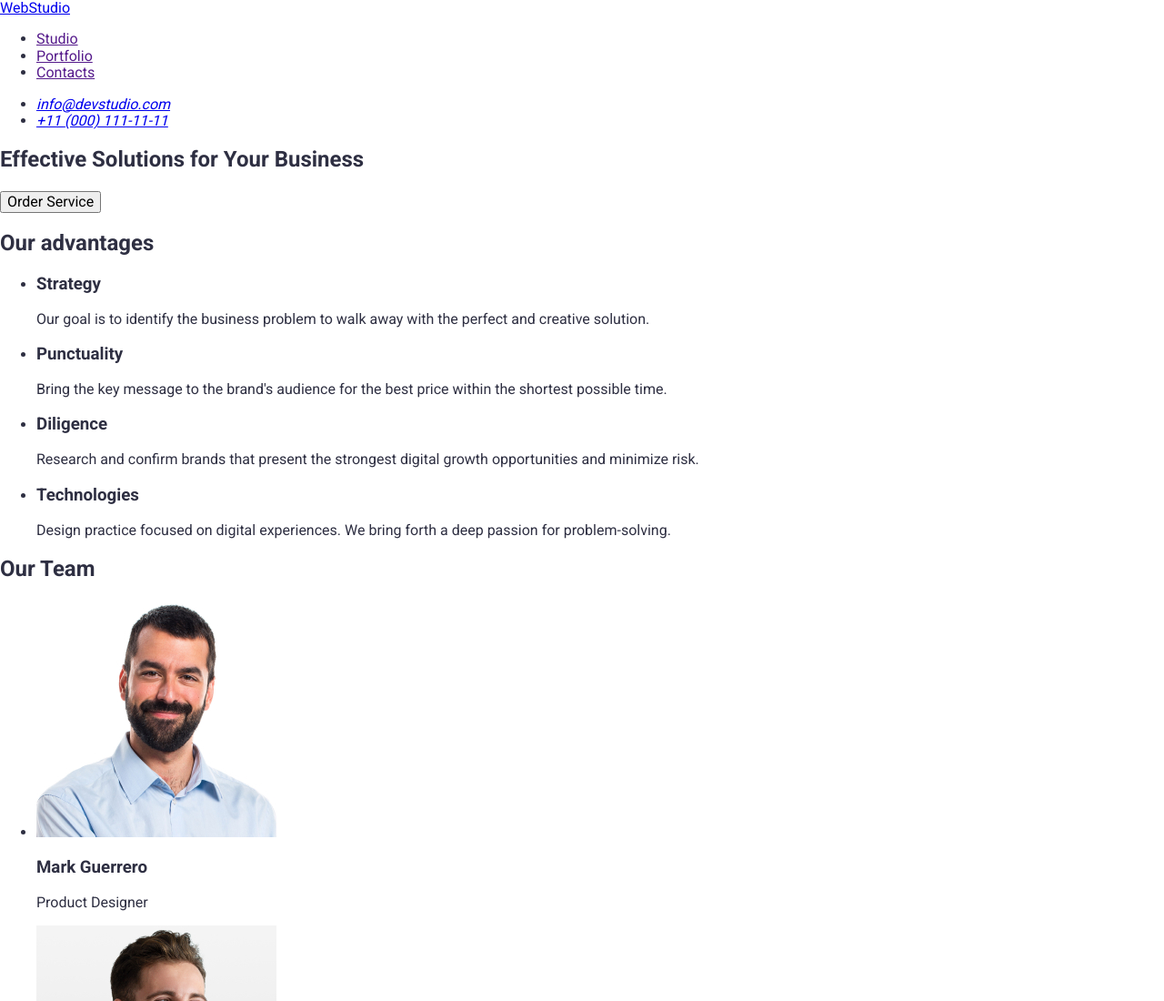
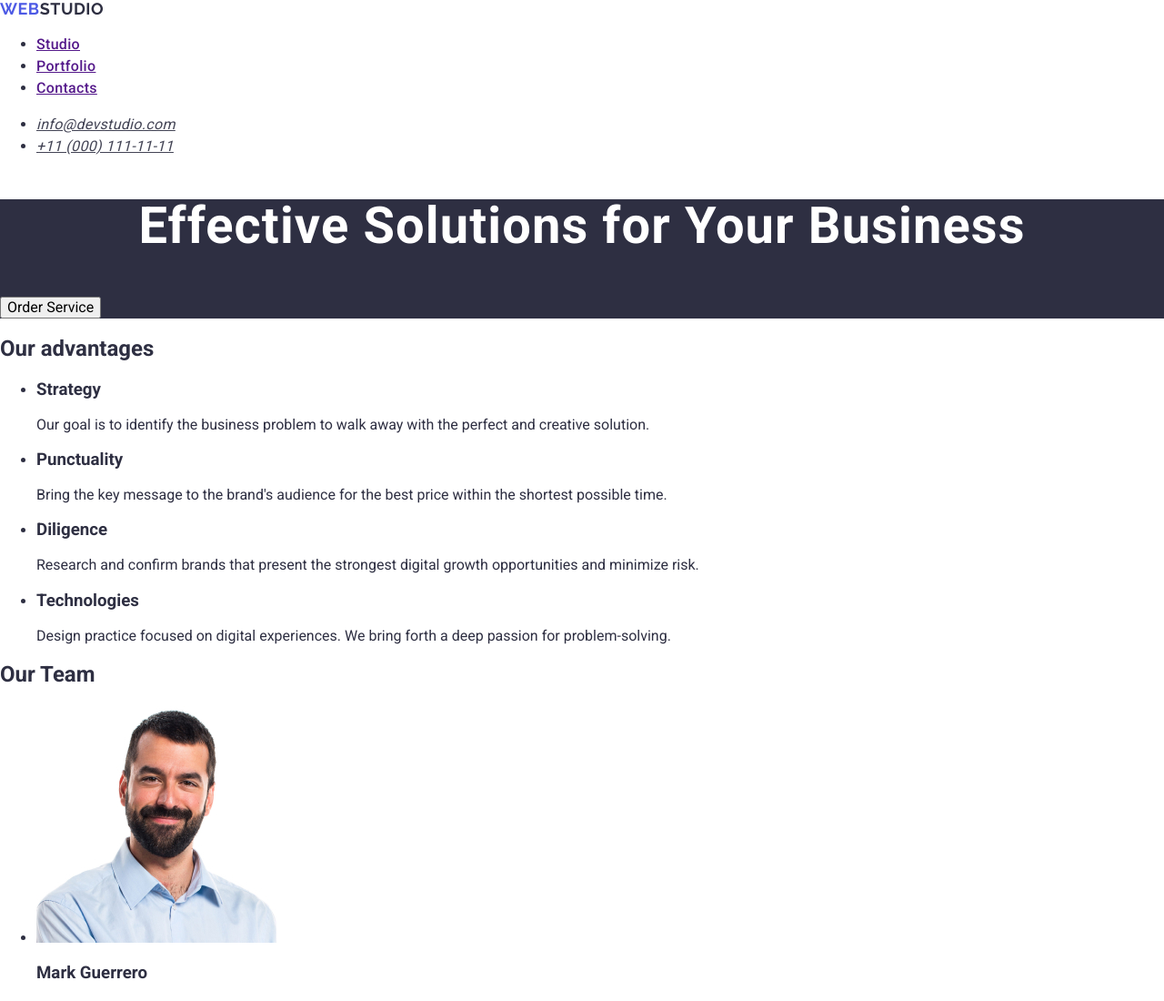
Before and after one commit to Mark-goga/goit-markup-hw-02, a plain HTML site: page index.html in a window 1280 px wide. Shown: the top 1100 px of the page at 91% size. Drawn offline with Linux system fonts and the light colour scheme.

Commit message:
start_css

```diff
--- a/css/styles.css
+++ b/css/styles.css
@@ -2,3 +2,47 @@ body {
     font-family: "Roboto" ,sans-serif;
     color:  #2E2F42;
 }
+.logo-span{
+    color: #4D5AE5;
+    font-family: Raleway;
+    font-size: 18px;
+    font-weight: 700;
+    line-height: 1.16;
+    letter-spacing: 0.03em;
+    text-transform: uppercase;
+    text-decoration: none;
+}
+.logo{
+    color:  #2E2F42;
+    font-family: Raleway;
+    font-size: 18px;
+    font-weight: 700;
+    line-height: 1.16;
+    letter-spacing: 0.03em;
+    text-transform: uppercase;
+    text-decoration: none;
+}
+.header-menu{
+    font-size: 16px;
+    font-weight: 500;
+    line-height: 1.50;
+    letter-spacing: 0.02em;
+}
+.header-adress{
+    color:  #434455;
+    font-size: 16px;
+    font-weight: 400;
+    line-height: 1.50;
+    letter-spacing: 0.02em;
+}
+.section-button{
+    background: #2E2F42;
+}
+.section-button-title{
+    color: #FFF;
+    text-align: center;
+    font-size: 56px;
+    font-weight: 700;
+    line-height: 1.07;
+    letter-spacing: 0.02em;
+}
--- a/index.html
+++ b/index.html
@@ -13,35 +13,35 @@
 <body>
     <header>
         <nav>
-            <a href="./index.html">WebStudio</a>
+            <a class="logo"href="./index.html"><span class="logo-span">Web</span>Studio</a>
             <ul>
                 <li>
-                    <a href="">Studio</a>
+                    <a href="" class="header-menu">Studio</a>
                 </li>
                 <li>
-                    <a href="">Portfolio</a>
+                    <a href="" class="header-menu">Portfolio</a>
                 </li>
                 <li>
-                    <a href="">Contacts</a>
+                    <a href="" class="header-menu">Contacts</a>
                 </li>
             </ul>
         </nav>
         <address>
             <ul>
                 <li>
-                    <a href="mailto:info@devstudio.com">info@devstudio.com</a>
+                    <a href="mailto:info@devstudio.com" class="header-adress">info@devstudio.com</a>
                 </li>
                 <li>
-                    <a href="tel:+110001111111">+11 (000) 111-11-11</a>
+                    <a href="tel:+110001111111" class="header-adress">+11 (000) 111-11-11</a>
                 </li>
             </ul>
         </address>
 
     </header>
     <main>
-        <section>
-            <h1>Effective Solutions for Your Business</h1>
-            <button type="button">Order Service</button>
+        <section class="section-button">
+            <h1 class="section-button-title">Effective Solutions for Your Business</h1>
+            <button type="button" calss="section-button-button">Order Service</button>
         </section>
         <section>
             <h2>Our advantages</h2>
```
